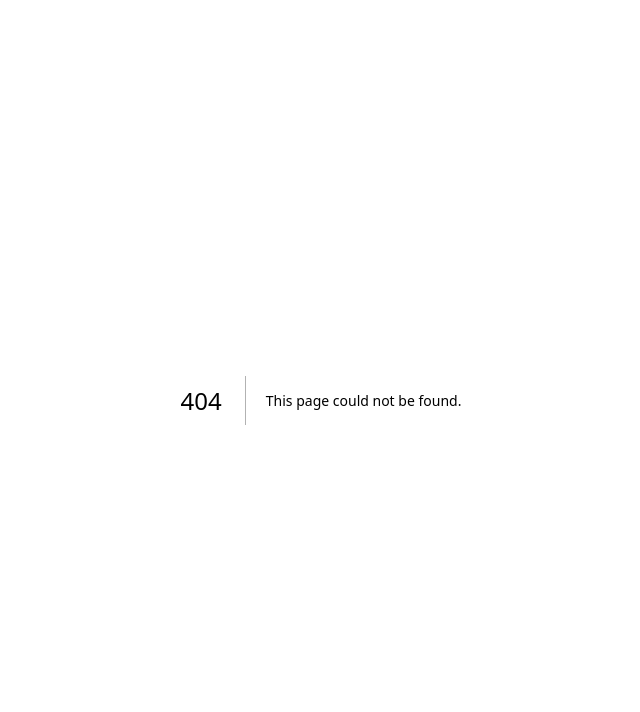
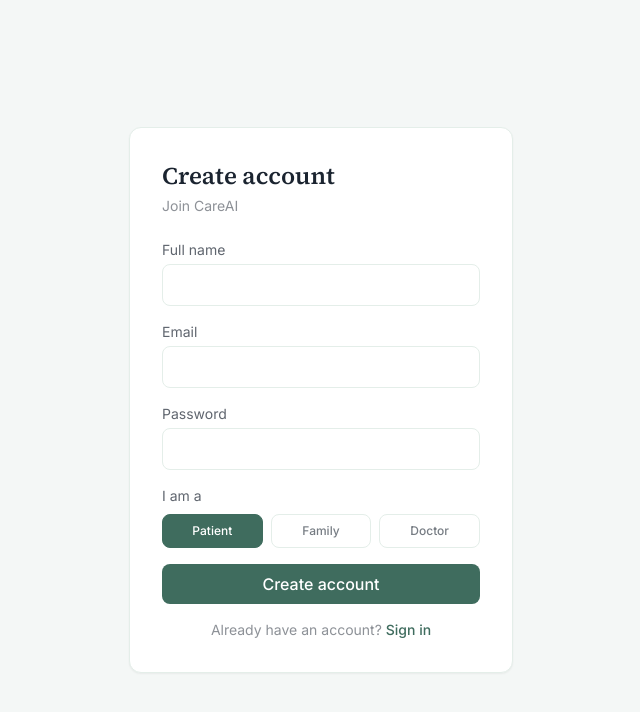
Before and after one commit to Repai12/CareAI, a Next.js app in the folder frontend/: page /register in a window 1280 px wide. Before the commit this address had no page. Shown: the top 712 px of the page, without its empty margins (319-959 px from the left). Built offline with nearby package versions, Linux system fonts and the light colour scheme; no server answers.

Commit message:
Add registration page and role-picker login with auto-redirect

```diff
--- a/frontend/app/login/page.tsx
+++ b/frontend/app/login/page.tsx
@@ -2,23 +2,47 @@
 
 import { useState } from "react";
 import { useRouter } from "next/navigation";
-import { login } from "@/lib/api";
+import { login, getMyPatients } from "@/lib/api";
+
+type DemoRole = "patient" | "doctor" | "family";
+
+const DEMO_ACCOUNTS: Record<DemoRole, { email: string; label: string }> = {
+  patient: { email: "patient@demo.com", label: "Patient" },
+  doctor: { email: "repai1001+doctor@gmail.com", label: "Doctor" },
+  family: { email: "repai1001+family@gmail.com", label: "Family / Well-wisher" },
+};
 
 export default function LoginPage() {
   const router = useRouter();
-  const [email, setEmail] = useState("");
-  const [password, setPassword] = useState("");
+  const [role, setRole] = useState<DemoRole>("doctor");
+  const [email, setEmail] = useState(DEMO_ACCOUNTS.doctor.email);
+  const [password, setPassword] = useState("password123");
   const [error, setError] = useState<string | null>(null);
+  const [loading, setLoading] = useState(false);
+
+  function handleRoleSelect(r: DemoRole) {
+    setRole(r);
+    setEmail(DEMO_ACCOUNTS[r].email);
+  }
 
   async function handleSubmit(e: React.FormEvent) {
     e.preventDefault();
     setError(null);
+    setLoading(true);
     try {
       const res = await login(email, password);
       localStorage.setItem("careai_token", res.access_token);
-      router.push("/"); // send them onward once you have a real landing/redirect
+
+      const patients = await getMyPatients();
+      if (patients.length === 0) {
+        setError("Signed in, but no patient is linked to this account yet.");
+        setLoading(false);
+        return;
+      }
+      router.push(`/dashboard/${patients[0].id}`);
     } catch (err: any) {
       setError(err.message || "Login failed");
+      setLoading(false);
     }
   }
 
@@ -29,7 +53,25 @@ export default function LoginPage() {
         className="bg-white border border-sageLight rounded-xl shadow-sm p-8 w-full max-w-sm"
       >
         <h1 className="text-2xl font-display font-semibold text-ink mb-1">CareAI</h1>
-        <p className="text-ink/50 text-sm mb-6">Sign in (temporary stub - team auth pending)</p>
+        <p className="text-ink/50 text-sm mb-6">Sign in to your health dashboard</p>
+
+        <label className="block text-sm text-ink/70 mb-2">I am signing in as</label>
+        <div className="grid grid-cols-3 gap-2 mb-5">
+          {(Object.keys(DEMO_ACCOUNTS) as DemoRole[]).map((r) => (
+            <button
+              key={r}
+              type="button"
+              onClick={() => handleRoleSelect(r)}
+              className={`text-xs font-medium py-2 rounded-lg border transition ${
+                role === r
+                  ? "bg-sage text-white border-sage"
+                  : "bg-white text-ink/60 border-sageLight hover:border-sage"
+              }`}
+            >
+              {DEMO_ACCOUNTS[r].label}
+            </button>
+          ))}
+        </div>
 
         <label className="block text-sm text-ink/70 mb-1">Email</label>
         <input
@@ -53,9 +95,10 @@ export default function LoginPage() {
 
         <button
           type="submit"
-          className="w-full bg-sage text-white font-medium py-2 rounded-lg hover:bg-sage/90 transition"
+          disabled={loading}
+          className="w-full bg-sage text-white font-medium py-2 rounded-lg hover:bg-sage/90 disabled:opacity-50 transition"
         >
-          Sign in
+          {loading ? "Signing in..." : "Sign in"}
         </button>
       </form>
     </main>
--- /dev/null
+++ b/frontend/app/register/page.tsx
@@ -0,0 +1,146 @@
+"use client";
+
+import { useState } from "react";
+import { useRouter } from "next/navigation";
+import Link from "next/link";
+import { apiFetch, getMyPatients } from "@/lib/api";
+
+type Role = "patient" | "family" | "doctor";
+
+export default function RegisterPage() {
+  const router = useRouter();
+  const [name, setName] = useState("");
+  const [email, setEmail] = useState("");
+  const [password, setPassword] = useState("");
+  const [role, setRole] = useState<Role>("patient");
+  const [patientEmail, setPatientEmail] = useState("");
+  const [error, setError] = useState<string | null>(null);
+  const [loading, setLoading] = useState(false);
+
+  async function handleSubmit(e: React.FormEvent) {
+    e.preventDefault();
+    setError(null);
+    setLoading(true);
+    try {
+      await apiFetch("/auth/register", {
+        method: "POST",
+        body: JSON.stringify({
+          name,
+          email,
+          password,
+          role,
+          patient_email: role !== "patient" ? patientEmail : undefined,
+        }),
+      });
+
+      const loginRes = await apiFetch("/auth/login", {
+        method: "POST",
+        body: JSON.stringify({ email, password }),
+      });
+      localStorage.setItem("careai_token", loginRes.access_token);
+
+      const patients = await getMyPatients();
+      if (patients.length === 0) {
+        router.push("/login");
+        return;
+      }
+      router.push(`/dashboard/${patients[0].id}`);
+    } catch (err: any) {
+      setError(err.message || "Registration failed");
+    } finally {
+      setLoading(false);
+    }
+  }
+
+  return (
+    <main className="min-h-screen flex items-center justify-center bg-paper py-10">
+      <form
+        onSubmit={handleSubmit}
+        className="bg-white border border-sageLight rounded-xl shadow-sm p-8 w-full max-w-sm"
+      >
+        <h1 className="text-2xl font-display font-semibold text-ink mb-1">Create account</h1>
+        <p className="text-ink/50 text-sm mb-6">Join CareAI</p>
+
+        <label className="block text-sm text-ink/70 mb-1">Full name</label>
+        <input
+          value={name}
+          onChange={(e) => setName(e.target.value)}
+          className="w-full border border-sageLight rounded-lg px-3 py-2 mb-4 focus:outline-none focus:ring-2 focus:ring-sage"
+          required
+        />
+
+        <label className="block text-sm text-ink/70 mb-1">Email</label>
+        <input
+          type="email"
+          value={email}
+          onChange={(e) => setEmail(e.target.value)}
+          className="w-full border border-sageLight rounded-lg px-3 py-2 mb-4 focus:outline-none focus:ring-2 focus:ring-sage"
+          required
+        />
+
+        <label className="block text-sm text-ink/70 mb-1">Password</label>
+        <input
+          type="password"
+          value={password}
+          onChange={(e) => setPassword(e.target.value)}
+          className="w-full border border-sageLight rounded-lg px-3 py-2 mb-4 focus:outline-none focus:ring-2 focus:ring-sage"
+          required
+        />
+
+        <label className="block text-sm text-ink/70 mb-2">I am a</label>
+        <div className="grid grid-cols-3 gap-2 mb-4">
+          {(["patient", "family", "doctor"] as Role[]).map((r) => (
+            <button
+              key={r}
+              type="button"
+              onClick={() => setRole(r)}
+              className={`text-xs font-medium py-2 rounded-lg border capitalize transition ${
+                role === r
+                  ? "bg-sage text-white border-sage"
+                  : "bg-white text-ink/60 border-sageLight hover:border-sage"
+              }`}
+            >
+              {r}
+            </button>
+          ))}
+        </div>
+
+        {role !== "patient" && (
+          <>
+            <label className="block text-sm text-ink/70 mb-1">
+              Patient&apos;s email (whose records you&apos;ll view)
+            </label>
+            <input
+              type="email"
+              value={patientEmail}
+              onChange={(e) => setPatientEmail(e.target.value)}
+              className="w-full border border-sageLight rounded-lg px-3 py-2 mb-4 focus:outline-none focus:ring-2 focus:ring-sage"
+              placeholder="patient@example.com"
+              required
+            />
+            <p className="text-xs text-ink/40 -mt-3 mb-4">
+              The patient must already have a CareAI account with this email.
+            </p>
+          </>
+        )}
+
+        {error && <p className="text-alert text-sm mb-3">{error}</p>}
+
+        <button
+          type="submit"
+          disabled={loading}
+          className="w-full bg-sage text-white font-medium py-2 rounded-lg hover:bg-sage/90 disabled:opacity-50 transition"
+        >
+          {loading ? "Creating account..." : "Create account"}
+        </button>
+
+        <p className="text-sm text-ink/50 text-center mt-4">
+          Already have an account?{" "}
+          <Link href="/login" className="text-sage font-medium">
+            Sign in
+          </Link>
+        </p>
+      </form>
+    </main>
+  );
+}
--- a/frontend/lib/api.ts
+++ b/frontend/lib/api.ts
@@ -89,6 +89,10 @@ export function getReportHistory(patientId: string) {
   return apiFetch(`/reports/weekly/${patientId}`) as Promise<WeeklyReportOut[]>;
 }
 
+export function getMyPatients() {
+  return apiFetch(`/me/patients`) as Promise<{ id: string; name: string; email: string; role: string }[]>;
+}
+
 export function login(email: string, password: string) {
   return apiFetch(`/auth/login`, {
     method: "POST",
```
